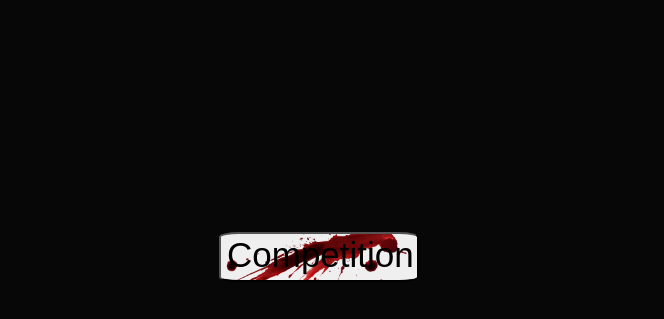
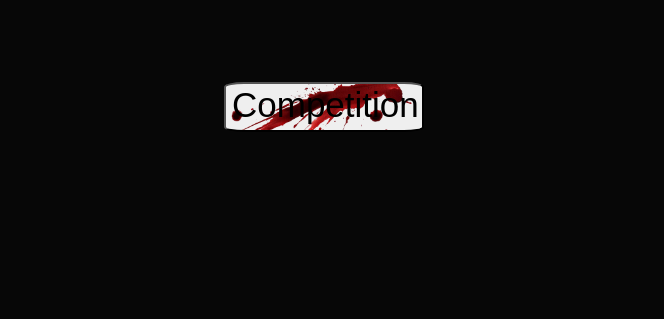
Before and after one commit to RafaelRossau/Mortal_Kombat_Competition, a plain HTML site: page public/mkc_title.html in a window 1280 px wide. Shown: the part 433-752 px from the top of the page, without its empty margins (589-1253 px from the left). Drawn offline with Linux system fonts and the light colour scheme.

Commit message:
fix: Fixing button value and its position

```diff
--- a/public/mkc.css
+++ b/public/mkc.css
@@ -6,8 +6,8 @@ body{
 }
 #competition_menu{
     display:flex;
-    margin-left: 800px;
-    margin-top: 250px;
+    margin-left: 805px;
+    margin-top: 100px;
     height: 50px;
     width: 200px;
     font-size: 35px;
--- a/public/mkc_title.html
+++ b/public/mkc_title.html
@@ -10,7 +10,7 @@
 
     <img src="img/MK_2011_2ndlogo.webp" alt="" id="title_img">
 
-    <button id="competition_menu">Competition</button>
+    <button onclick="location.href='mkc.html'" id="competition_menu">Competition</button>
 
     <script src="mkc.js"></script>
 </body>
```
